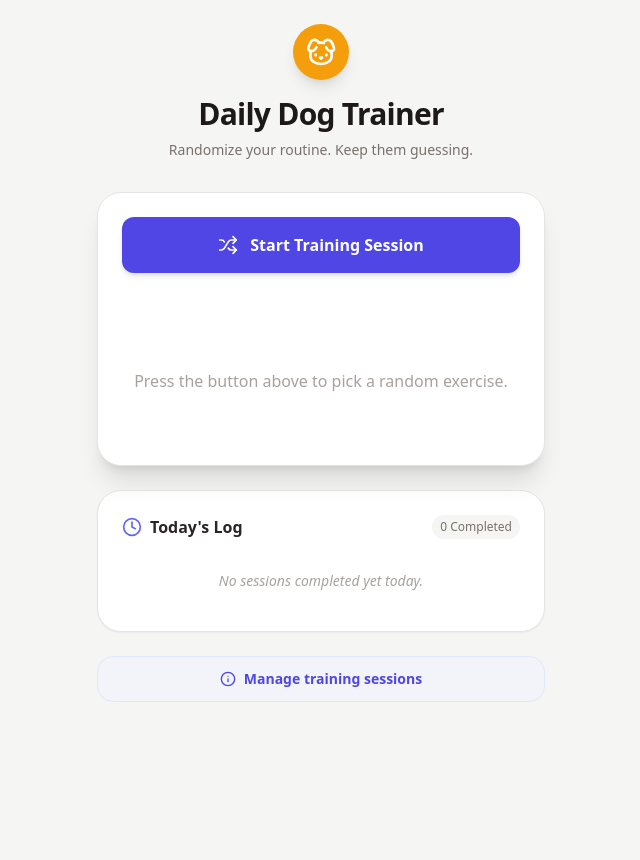
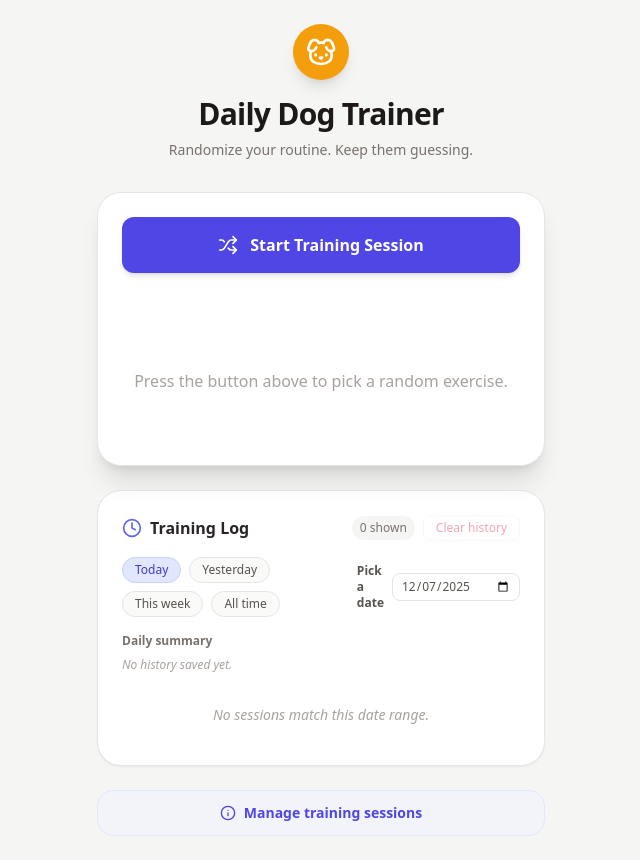
Before and after one commit to m4lmborg/dogtrainer, a React (Vite) app: page / in a window 1280 px wide. Shown: the whole page, without its empty margins (319-959 px from the left). Before the commit the page ends 800 px from the top, so only its background shows below. Built offline with nearby package versions, Linux system fonts and the light colour scheme.

Commit message:
Add persistent history filters and summaries

```diff
--- a/src/App.jsx
+++ b/src/App.jsx
@@ -1,5 +1,11 @@
-import React, { useState } from "react";
+import React, { useEffect, useState } from "react";
 import { Play, Check, Shuffle, Clock, Dog, Info, X } from "lucide-react";
+
+const HISTORY_STORAGE_KEY = "dogtrainer.history.v1";
+
+const formatDateInput = (date) => date.toISOString().slice(0, 10);
+const getDateOnly = (isoString) =>
+  isoString ? isoString.slice(0, 10) : formatDateInput(new Date());
 
 // Initial database of training exercises
 const initialTrainingExercises = [
@@ -43,11 +49,25 @@ const initialTrainingExercises = [
 export default function App() {
   const [exercises, setExercises] = useState(initialTrainingExercises);
   const [currentLesson, setCurrentLesson] = useState(null);
-  const [history, setHistory] = useState([]);
+  const [history, setHistory] = useState(() => {
+    const stored = localStorage.getItem(HISTORY_STORAGE_KEY);
+    if (!stored) return [];
+
+    try {
+      const parsed = JSON.parse(stored);
+      if (Array.isArray(parsed)) return parsed;
+    } catch (error) {
+      console.error("Failed to parse history from storage", error);
+    }
+
+    return [];
+  });
   const [isVideoModalOpen, setIsVideoModalOpen] = useState(false);
   const [isManageModalOpen, setIsManageModalOpen] = useState(false);
   const [editingExerciseId, setEditingExerciseId] = useState(null);
   const [selectedExerciseIds, setSelectedExerciseIds] = useState([]);
+  const todayString = formatDateInput(new Date());
+  const [dateFilter, setDateFilter] = useState({ mode: "date", value: todayString });
   const [formValues, setFormValues] = useState({
     id: null,
     title: "",
@@ -55,6 +75,25 @@ export default function App() {
     videoUrl: "",
   });
   const [isLoading, setIsLoading] = useState(false);
+
+  useEffect(() => {
+    localStorage.setItem(HISTORY_STORAGE_KEY, JSON.stringify(history));
+  }, [history]);
+
+  const getRelativeDateString = (offsetDays) => {
+    const target = new Date();
+    target.setDate(target.getDate() + offsetDays);
+    return formatDateInput(target);
+  };
+
+  const setFilterToDate = (value) => setDateFilter({ mode: "date", value });
+  const setFilterToWeek = () => setDateFilter({ mode: "week", value: todayString });
+  const setFilterToAll = () => setDateFilter({ mode: "all", value: "" });
+
+  const clearHistory = () => {
+    setHistory([]);
+    localStorage.removeItem(HISTORY_STORAGE_KEY);
+  };
 
   // Generate a random lesson
   const randomizeLesson = () => {
@@ -81,10 +120,11 @@ export default function App() {
     const newEntry = {
       id: Date.now(),
       title: currentLesson.title,
+      date: now.toISOString(),
       time: timeString,
     };
 
-    setHistory([newEntry, ...history]);
+    setHistory((prev) => [newEntry, ...prev]);
   };
 
   const openVideo = () => {
@@ -244,6 +284,31 @@ export default function App() {
     setSelectedExerciseIds([]);
   };
 
+  const filterMatches = (entry) => {
+    if (dateFilter.mode === "all") return true;
+
+    if (dateFilter.mode === "week") {
+      const anchorDate = new Date(todayString);
+      const entryDate = new Date(entry.date);
+      const diffDays = (anchorDate - entryDate) / (1000 * 60 * 60 * 24);
+      return diffDays >= 0 && diffDays < 7;
+    }
+
+    if (!dateFilter.value) return true;
+    return getDateOnly(entry.date) === dateFilter.value;
+  };
+
+  const filteredHistory = history.filter(filterMatches);
+  const groupedHistory = history.reduce((acc, entry) => {
+    const dateKey = getDateOnly(entry.date);
+    if (!acc[dateKey]) acc[dateKey] = [];
+    acc[dateKey].push(entry);
+    return acc;
+  }, {});
+  const sortedDateKeys = Object.keys(groupedHistory).sort((a, b) =>
+    b.localeCompare(a)
+  );
+
   return (
     <div className="min-h-screen bg-stone-100 font-sans text-stone-800 p-4 sm:p-6 flex justify-center items-start">
       <div className="w-full max-w-md space-y-6">
@@ -337,31 +402,153 @@ export default function App() {
         </div>
 
         {/* History / Log Section */}
-        <div className="bg-white rounded-3xl shadow-sm border border-stone-200 p-6">
-          <div className="flex items-center justify-between mb-4">
-            <h3 className="font-bold text-stone-800 flex items-center gap-2">
+        <div className="bg-white rounded-3xl shadow-sm border border-stone-200 p-6 space-y-4">
+          <div className="flex flex-col gap-2 sm:flex-row sm:items-center sm:justify-between">
+            <div className="flex items-center gap-2">
               <Clock className="w-5 h-5 text-indigo-500" />
-              Today's Log
-            </h3>
-            <span className="text-xs font-medium bg-stone-100 text-stone-500 px-2 py-1 rounded-full">
-              {history.length} Completed
-            </span>
+              <h3 className="font-bold text-stone-800">Training Log</h3>
+            </div>
+            <div className="flex items-center gap-2">
+              <span className="text-xs font-medium bg-stone-100 text-stone-500 px-2 py-1 rounded-full">
+                {filteredHistory.length} shown
+              </span>
+              <button
+                type="button"
+                onClick={clearHistory}
+                className="text-xs px-3 py-1 rounded-lg border border-rose-100 text-rose-600 hover:bg-rose-50 disabled:opacity-40 disabled:cursor-not-allowed"
+                disabled={history.length === 0}
+              >
+                Clear history
+              </button>
+            </div>
+          </div>
+
+          <div className="flex flex-col gap-3 sm:flex-row sm:items-center sm:justify-between">
+            <div className="flex flex-wrap gap-2">
+              <button
+                type="button"
+                onClick={() => setFilterToDate(todayString)}
+                className={`px-3 py-1 text-xs rounded-full border transition-colors ${
+                  dateFilter.mode === "date" && dateFilter.value === todayString
+                    ? "bg-indigo-100 text-indigo-700 border-indigo-200"
+                    : "bg-stone-50 text-stone-600 border-stone-200 hover:bg-stone-100"
+                }`}
+              >
+                Today
+              </button>
+              <button
+                type="button"
+                onClick={() => setFilterToDate(getRelativeDateString(-1))}
+                className={`px-3 py-1 text-xs rounded-full border transition-colors ${
+                  dateFilter.mode === "date" &&
+                  dateFilter.value === getRelativeDateString(-1)
+                    ? "bg-indigo-100 text-indigo-700 border-indigo-200"
+                    : "bg-stone-50 text-stone-600 border-stone-200 hover:bg-stone-100"
+                }`}
+              >
+                Yesterday
+              </button>
+              <button
+                type="button"
+                onClick={setFilterToWeek}
+                className={`px-3 py-1 text-xs rounded-full border transition-colors ${
+                  dateFilter.mode === "week"
+                    ? "bg-indigo-100 text-indigo-700 border-indigo-200"
+                    : "bg-stone-50 text-stone-600 border-stone-200 hover:bg-stone-100"
+                }`}
+              >
+                This week
+              </button>
+              <button
+                type="button"
+                onClick={setFilterToAll}
+                className={`px-3 py-1 text-xs rounded-full border transition-colors ${
+                  dateFilter.mode === "all"
+                    ? "bg-indigo-100 text-indigo-700 border-indigo-200"
+                    : "bg-stone-50 text-stone-600 border-stone-200 hover:bg-stone-100"
+                }`}
+              >
+                All time
+              </button>
+            </div>
+
+            <label className="flex items-center gap-2 text-xs text-stone-600">
+              <span className="font-semibold">Pick a date</span>
+              <input
+                type="date"
+                value={dateFilter.mode === "date" ? dateFilter.value : todayString}
+                onChange={(e) => setFilterToDate(e.target.value)}
+                className="border border-stone-200 rounded-lg px-2 py-1 text-xs bg-white"
+              />
+            </label>
+          </div>
+
+          <div className="space-y-2">
+            <p className="text-xs font-semibold text-stone-500">Daily summary</p>
+            {sortedDateKeys.length === 0 ? (
+              <p className="text-xs text-stone-400 italic">No history saved yet.</p>
+            ) : (
+              <div className="space-y-2 max-h-40 overflow-y-auto pr-1">
+                {sortedDateKeys.map((dateKey) => (
+                  <div
+                    key={dateKey}
+                    className="flex items-center justify-between bg-stone-50 px-3 py-2 rounded-xl border border-stone-100"
+                  >
+                    <div className="flex flex-col">
+                      <span className="text-xs font-semibold text-stone-700">
+                        {new Date(dateKey).toLocaleDateString([], {
+                          weekday: "short",
+                          month: "short",
+                          day: "numeric",
+                        })}
+                      </span>
+                      <div className="flex flex-wrap gap-1 mt-1">
+                        {groupedHistory[dateKey].slice(0, 4).map((entry) => (
+                          <span
+                            key={entry.id}
+                            className="text-[11px] bg-white border border-stone-200 text-stone-600 px-2 py-0.5 rounded-full"
+                          >
+                            {entry.title}
+                          </span>
+                        ))}
+                        {groupedHistory[dateKey].length > 4 && (
+                          <span className="text-[11px] text-stone-500">
+                            +{groupedHistory[dateKey].length - 4} more
+                          </span>
+                        )}
+                      </div>
+                    </div>
+                    <span className="text-xs font-semibold text-indigo-600">
+                      {groupedHistory[dateKey].length} done
+                    </span>
+                  </div>
+                ))}
+              </div>
+            )}
           </div>
 
           <div className="space-y-3">
-            {history.length === 0 ? (
+            {filteredHistory.length === 0 ? (
               <p className="text-sm text-stone-400 italic text-center py-4">
-                No sessions completed yet today.
+                No sessions match this date range.
               </p>
             ) : (
-              history.map((entry) => (
+              filteredHistory.map((entry) => (
                 <div
                   key={entry.id}
                   className="flex items-center justify-between bg-stone-50 p-3 rounded-xl border border-stone-100 animate-fadeIn"
                 >
-                  <span className="font-medium text-stone-700 text-sm">
-                    {entry.title}
-                  </span>
+                  <div className="flex flex-col">
+                    <span className="font-medium text-stone-700 text-sm">
+                      {entry.title}
+                    </span>
+                    <span className="text-[11px] text-stone-400">
+                      {new Date(entry.date).toLocaleDateString([], {
+                        month: "short",
+                        day: "numeric",
+                      })}
+                    </span>
+                  </div>
                   <span className="text-xs text-stone-400 font-mono bg-white px-2 py-1 rounded-md border border-stone-100">
                     {entry.time}
                   </span>
```
